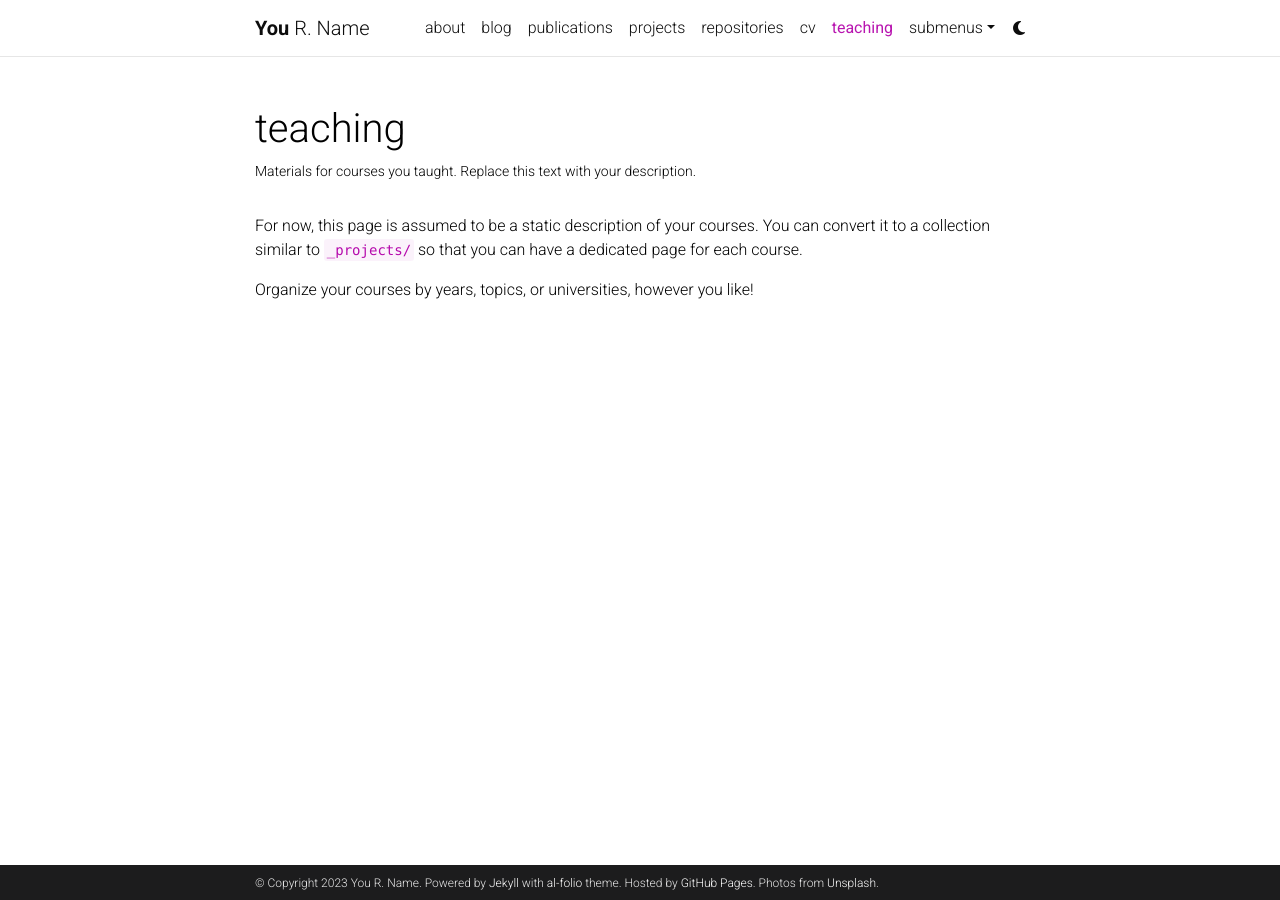
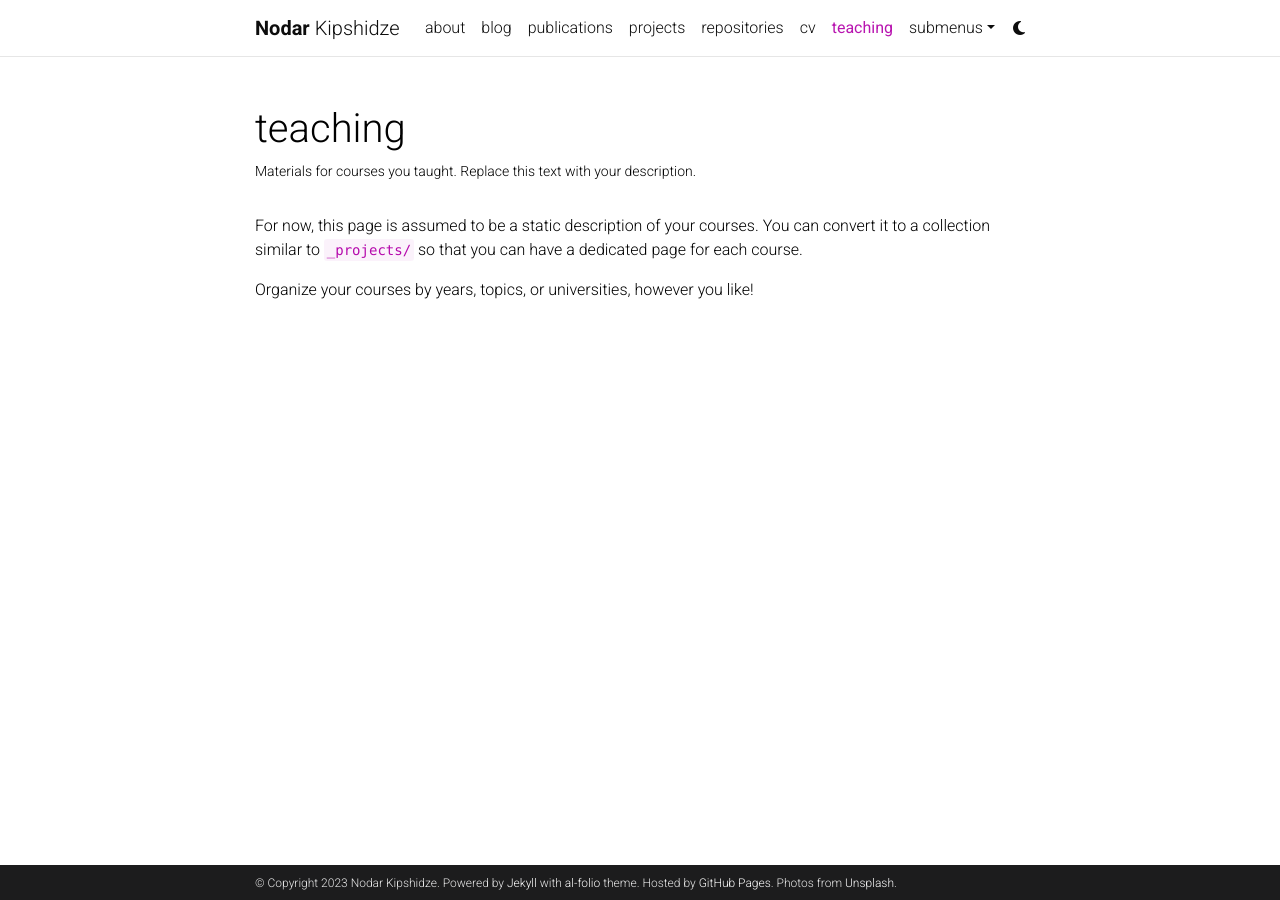
Before and after one commit to nodar-k/nodar-k.github.io, a Jekyll site: the page built from _pages/teaching.md, in a window 1280 px wide. Built offline with Jekyll 4.4.1, drawn with Linux system fonts in a browser that asks for light colours; comment, search, counter and statistics services are not loaded; a style sheet for code colours, icons or effects is not loaded.

Commit message:
updated config page and about me

```diff
--- a/_config.yml
+++ b/_config.yml
@@ -3,9 +3,9 @@
 # -----------------------------------------------------------------------------
 
 title: blank # the website title (if blank, full name will be used instead)
-first_name: You
-middle_name: R.
-last_name: Name
+first_name: Nodar
+middle_name:
+last_name: Kipshidze
 email: you@example.com
 description: > # the ">" symbol means to ignore newlines until "footer_text:"
   A simple, whitespace theme for academics. Based on [*folio](https://github.com/bogoli/-folio) design.
@@ -18,8 +18,8 @@
 lang: en # the language of your site (for example: en, fr, cn, ru, etc.)
 icon: ⚛️  # the emoji used as the favicon (alternatively, provide image name in /assets/img/)
 
-url: https://alshedivat.github.io # the base hostname & protocol for your site
-baseurl: /al-folio # the subpath of your site, e.g. /blog/
+url: https://nodar-k.github.io # the base hostname & protocol for your site
+baseurl: # the subpath of your site, e.g. /blog/
 last_updated: false # set to true if you want to display last updated in the footer
 impressum_path:  # set to path to include impressum link in the footer, use the same path as permalink in a page, helps to conform with EU GDPR
 
```
Also changed, not shown: _pages/about.md (+2 -4 lines).
